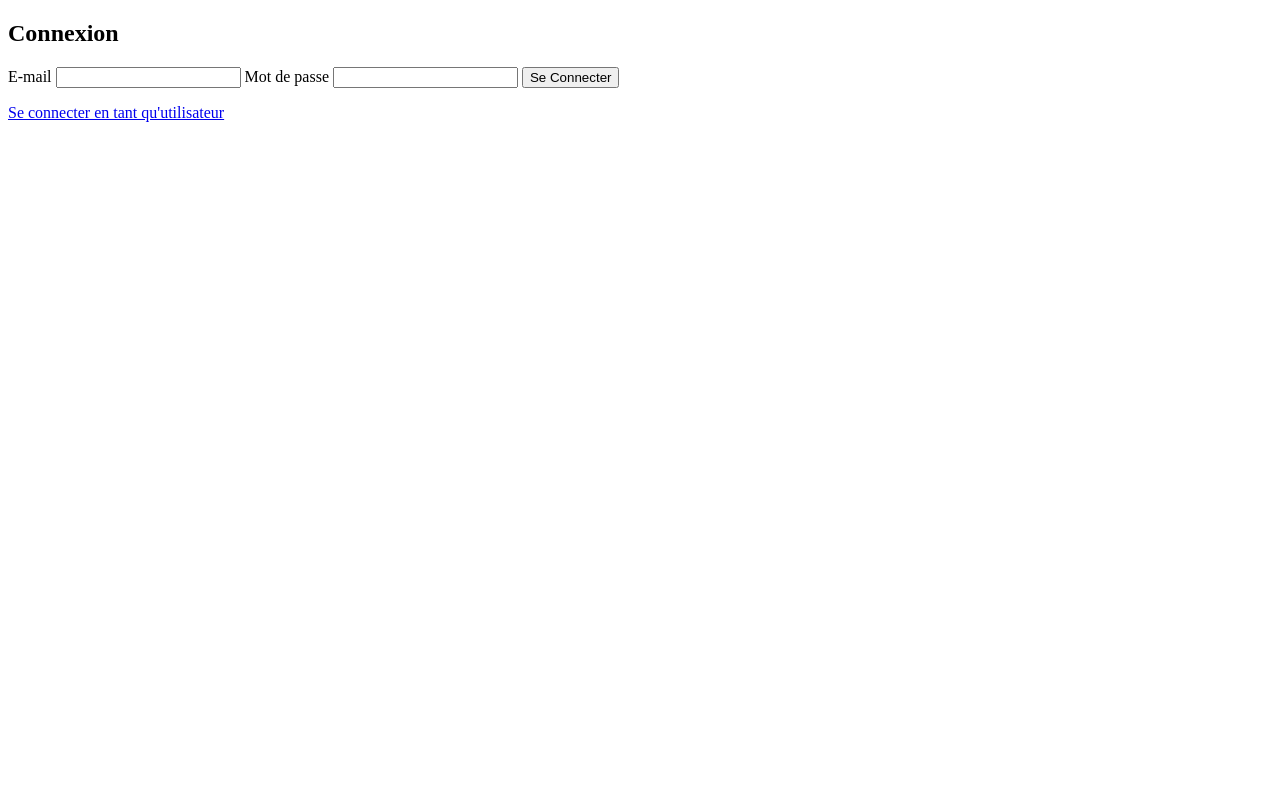
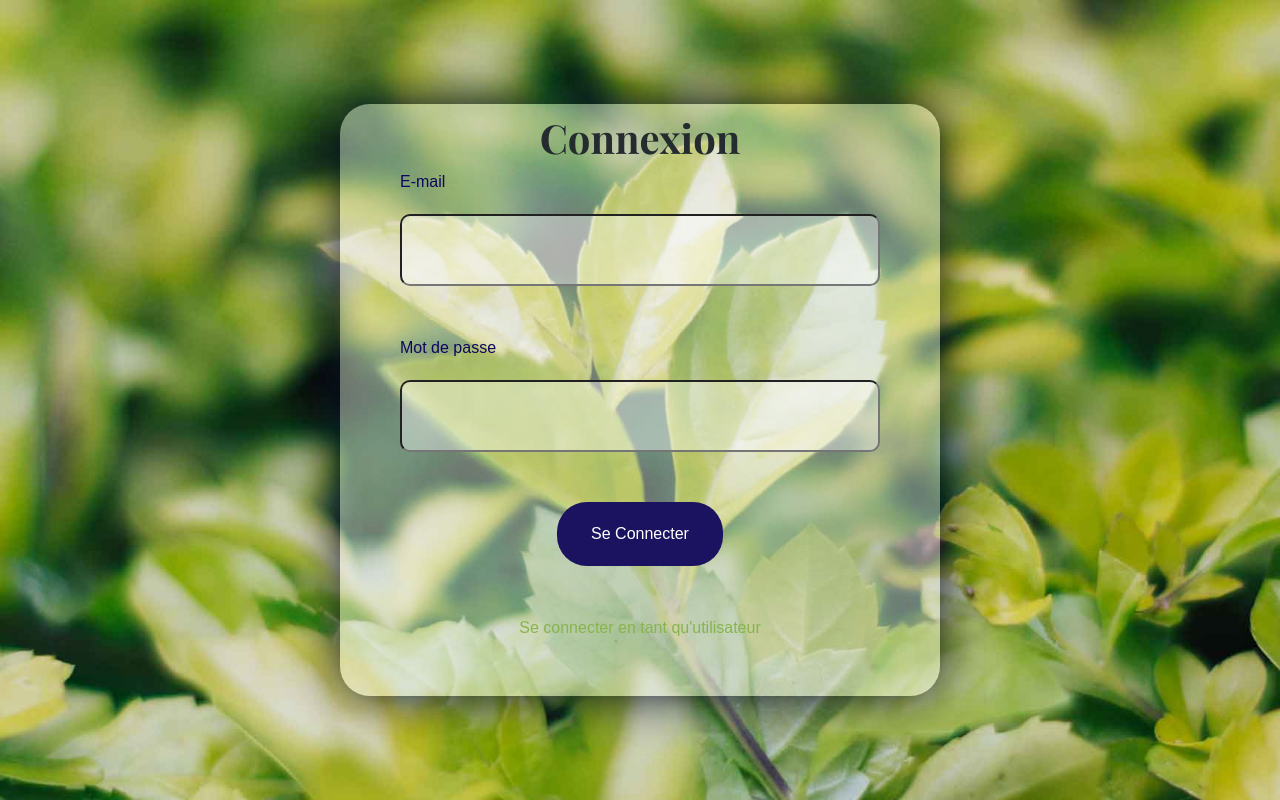
Before and after one commit to Miarantsoo/Exam30h, a PHP site: page /pages/connexion_admin.php in a window 1280 px wide. Run offline with PHP 8.4, Linux system fonts and the light colour scheme; some libraries are stand-ins or nearby versions.

Commit message:
connexion

```diff
--- /dev/null
+++ b/assets/css/style-connexion.css
@@ -0,0 +1,82 @@
+body {
+    display: flex;
+    align-items: center;
+    justify-content: center;
+    height: 100vh;
+    margin: 0;
+    background-color: #f0f0f0;
+    font-family: 'Arial', sans-serif;
+    background: url('../img/carousel-1.jpg') center/cover no-repeat;
+    min-height: 100vh;
+}
+
+.login-container, .register-container {
+    background-color: rgba(255, 255, 255, 0.4);
+    border-radius: 30px;
+    box-shadow: 0 0 50px rgba(1, 4, 35, 0.9);
+    overflow: hidden;
+    width: 600px;
+    max-width: 100%;
+    text-align: center;
+    padding-left: 60px;
+    padding-right: 60px;
+    padding-top: 10px;
+    padding-bottom: 40px;
+    box-sizing: border-box;
+    position: relative;
+    color: #0e055f;
+    animation: slide-up 0.5s ease;
+}
+
+@keyframes slide-up {
+    from {
+        transform: translateY(50px);
+        opacity: 0;
+    }
+    to {
+        transform: translateY(0);
+        opacity: 1;
+    }
+}
+
+h2 {
+    /* color: #333; */
+    font-size: 40px;
+}
+
+label {
+    display: block;
+    text-align: left;
+    margin-bottom: 20px;
+    /* color: #333; */
+}
+
+p{
+    margin-top: 50px;
+}
+
+input, select {
+    width: 100%;
+    padding: 22px;
+    margin-bottom: 50px;
+    box-sizing: border-box;
+    color: #2a2d3a;
+    border-radius: 10px;
+    background-color:rgba(255, 255, 255, 0.4) ;
+}
+
+button {
+    background-color: #1b135f;
+    color: #fff;
+    padding: 20px 34px;
+    margin-left: 10px;
+    margin-right: 10px;
+    border: none;
+    border-radius: 30px;
+    cursor: pointer;
+    transition: background-color 0.3s ease;
+}
+
+button:hover {
+    background-color: #3b3b7e;
+}
--- a/pages/connexion_admin.php
+++ b/pages/connexion_admin.php
@@ -1,9 +1,33 @@
 <!DOCTYPE html>
 <html lang="en">
 <head>
-    <meta charset="UTF-8">
-    <meta name="viewport" content="width=device-width, initial-scale=1.0">
-    <title>Document</title>
+    <meta charset="utf-8">
+    <title>Tea House - Tea Shop Website Template</title>
+    <meta content="width=device-width, initial-scale=1.0" name="viewport">
+    <meta content="" name="keywords">
+    <meta content="" name="description">
+
+    <!-- Favicon -->
+    <link href="img/favicon.ico" rel="icon">
+
+    <!-- Google Web Fonts -->
+    <link rel="preconnect" href="https://fonts.googleapis.com">
+    <link rel="preconnect" href="https://fonts.gstatic.com" crossorigin>
+    <link href="https://fonts.googleapis.com/css2?family=Open+Sans:wght@400;600&family=Playfair+Display:wght@700;900&display=swap" rel="stylesheet">
+
+    <!-- Icon Font Stylesheet -->
+    <link href="https://cdnjs.cloudflare.com/ajax/libs/font-awesome/5.10.0/css/all.min.css" rel="stylesheet">
+    <link href="https://cdn.jsdelivr.net/npm/bootstrap-icons@1.4.1/font/bootstrap-icons.css" rel="stylesheet">
+
+    <!-- Libraries Stylesheet -->
+    <link href="assets/lib/animate/animate.min.css" rel="stylesheet">
+    <link href="assets/lib/owlcarousel/assets/owl.carousel.min.css" rel="stylesheet">
+
+    <!-- Customized Bootstrap Stylesheet -->
+    <link href="assets/css/bootstrap.min.css" rel="stylesheet">
+
+    <!-- Template Stylesheet -->
+    <link href="../assets/css/style-connexion.css" rel="stylesheet">
 </head>
 <body>
     <div class="login-container">
```
Also changed, not shown: pages/index.php (+4 -4 lines).
